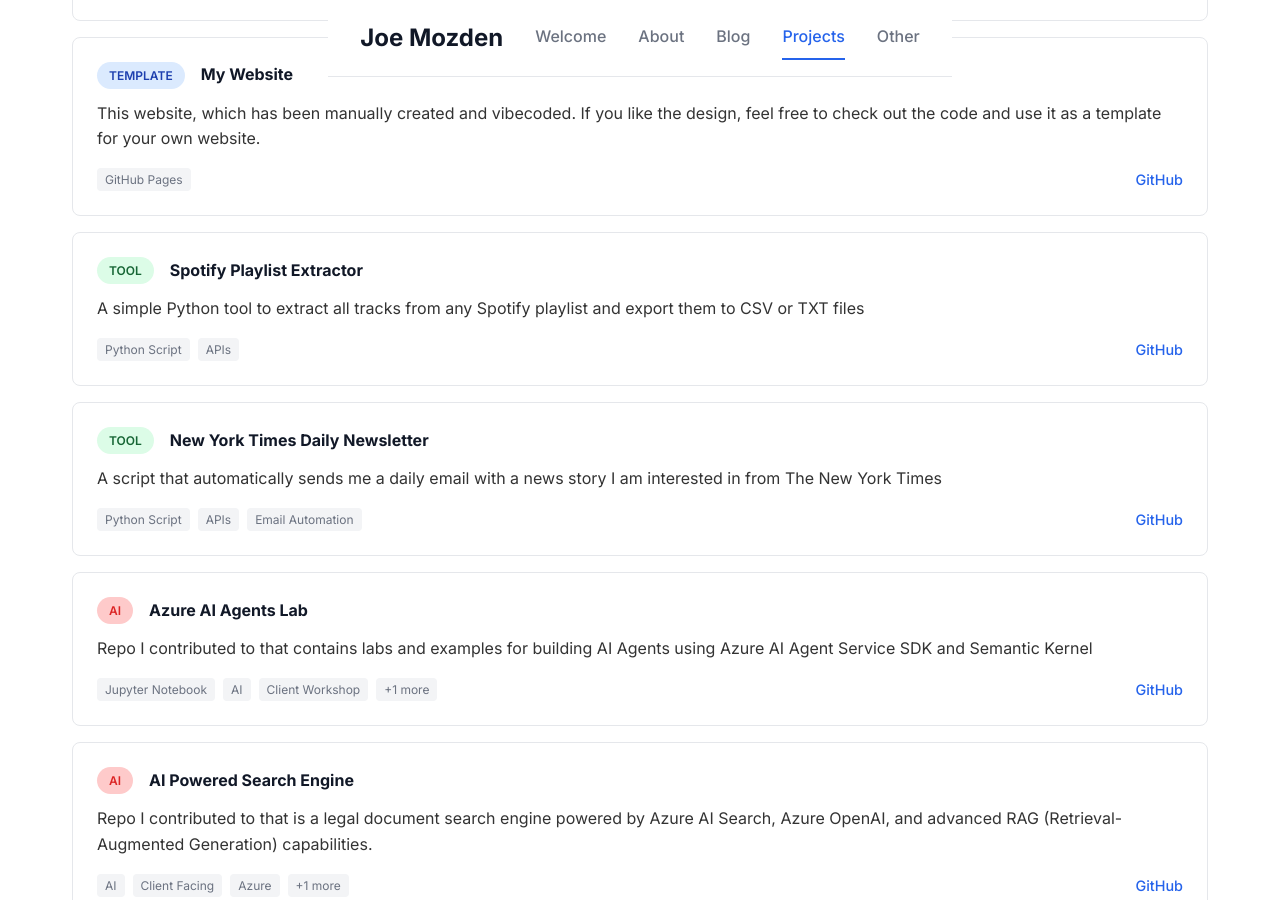
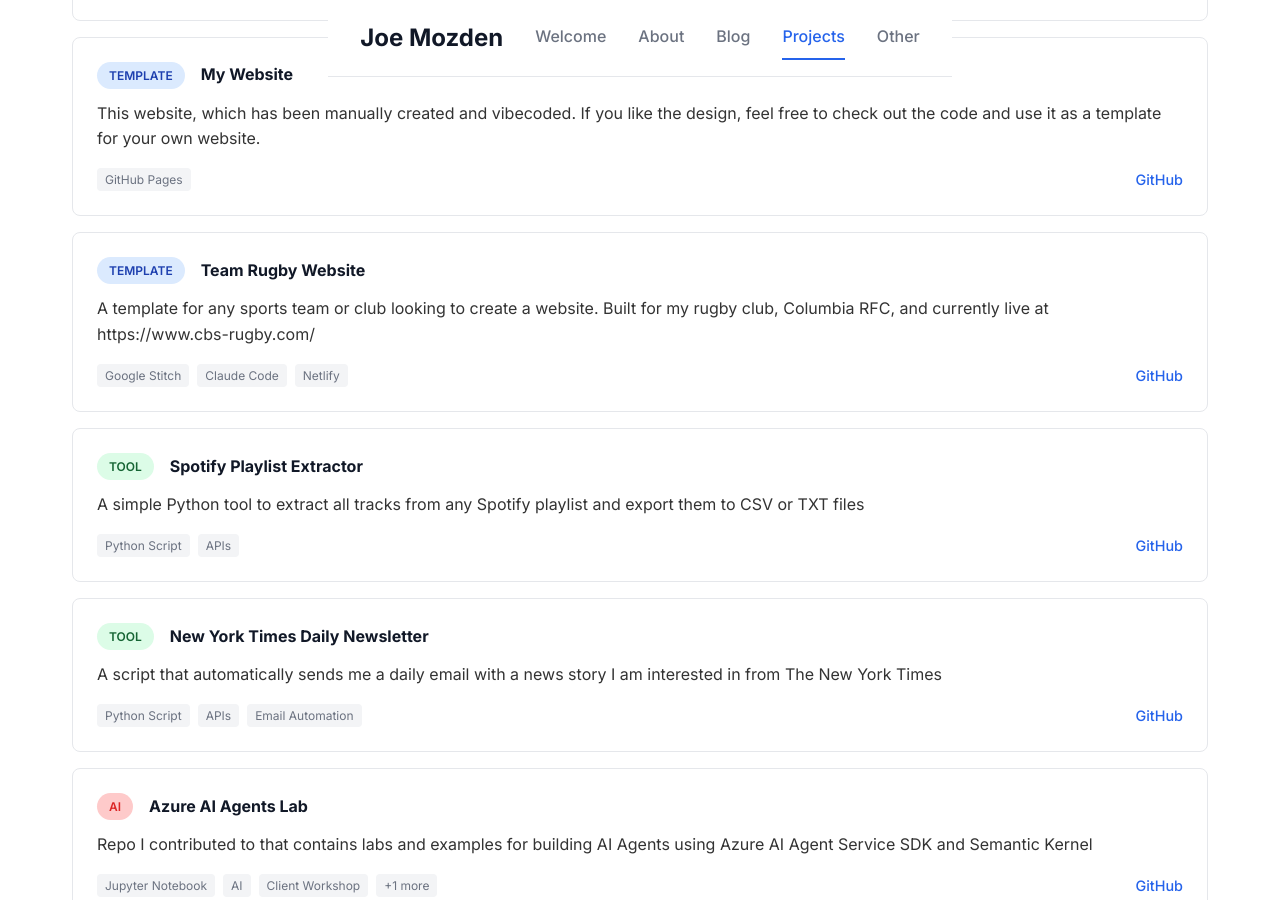
Before and after one commit to jmozden3/jmozden3.github.io, a Jekyll site: the page built from projects.html, in a window 1280 px wide and 900 px high, scrolled down 1212 px. Built offline with Jekyll 4.4.1, drawn with Linux system fonts in a browser that asks for light colours.

Commit message:
update projects.yml
Co-Authored-By: Claude Sonnet 4.6 <noreply@anthropic.com>

```diff
--- a/_data/projects.yml
+++ b/_data/projects.yml
@@ -13,6 +13,13 @@
   github: "https://github.com/jmozden3/jmozden3.github.io.git"
   description: "This website, which has been manually created and vibecoded. If you like the design, feel free to check out the code and use it as a template for your own website."
   tech: ["GitHub Pages"]
+  featured: false
+
+- name: "Team Rugby Website"
+  type: "template"
+  github: "https://github.com/CBS-RFC/website"
+  description: "A template for any sports team or club looking to create a website. Built for my rugby club, Columbia RFC, and currently live at https://www.cbs-rugby.com/"
+  tech: ["Google Stitch", "Claude Code", "Netlify"]
   featured: false
 
 - name: "Spotify Playlist Extractor"
```
